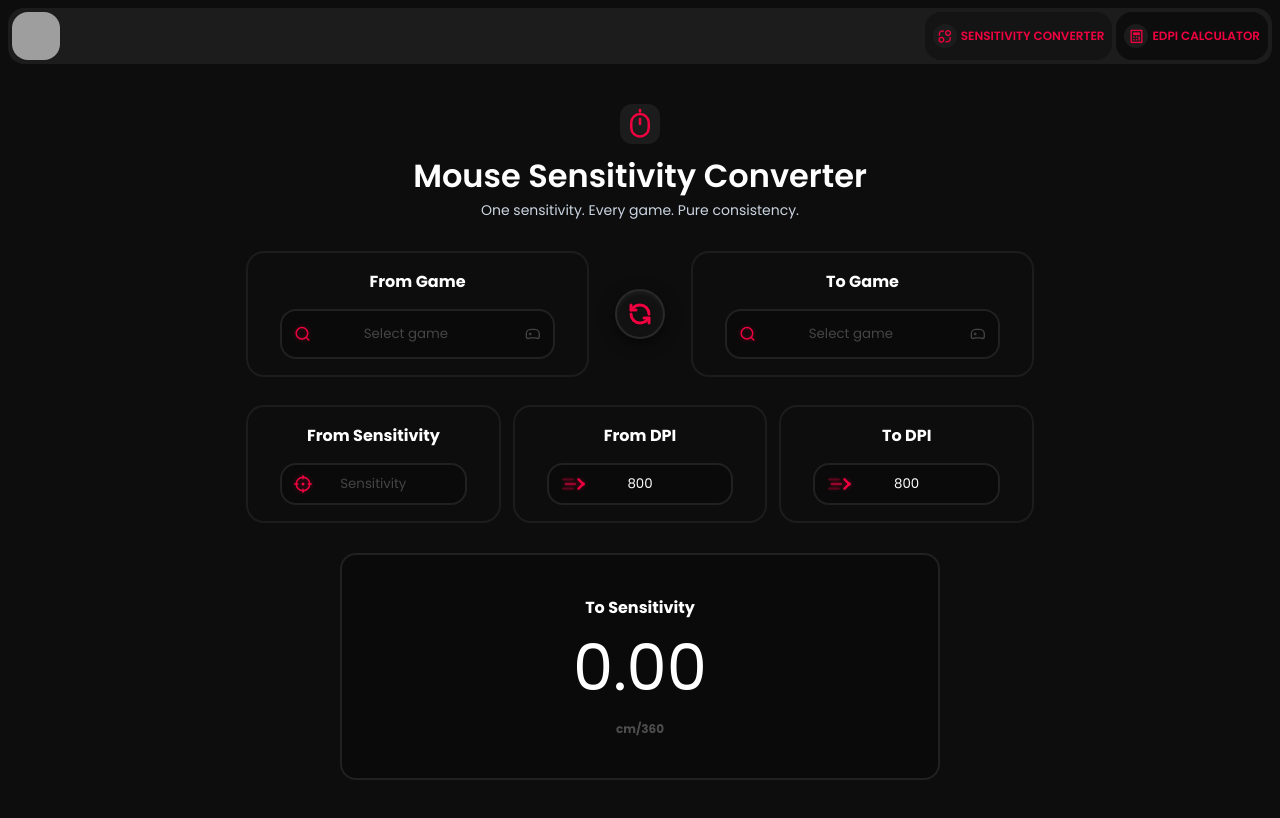
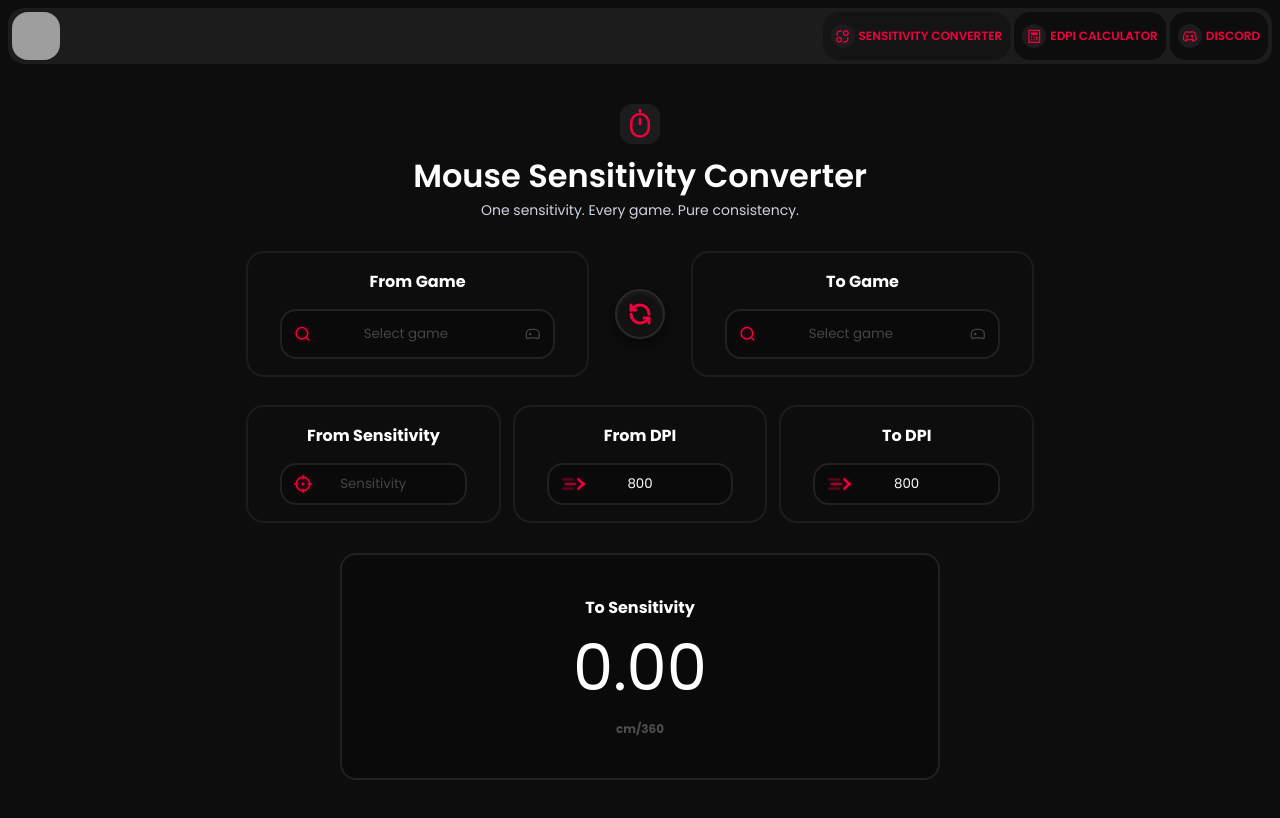
Before and after one commit to FuZiveer/Morning-Roast, a plain HTML site: page index.html in a window 1280 px wide. Drawn offline with nearby package versions, Linux system fonts and the light colour scheme; grey boxes are pictures that could not be loaded.

Commit message:
Add files via upload

```diff
--- a/index.html
+++ b/index.html
@@ -34,6 +34,13 @@
             </div>
             <span>edpi calculator</span>
           </button>
+
+          <a href="https://discord.gg/pPQCJ8RxxU" target="_blank" class="button" style="text-decoration: none">
+            <div class="icon-container">
+              <i class="ri-discord-line"></i>
+            </div>
+            <span>discord</span>
+          </a>
 
           <!-- <button class="button" onclick="switchTab(event, 'aim-training-tab')">
             <div class="icon-container">
```
